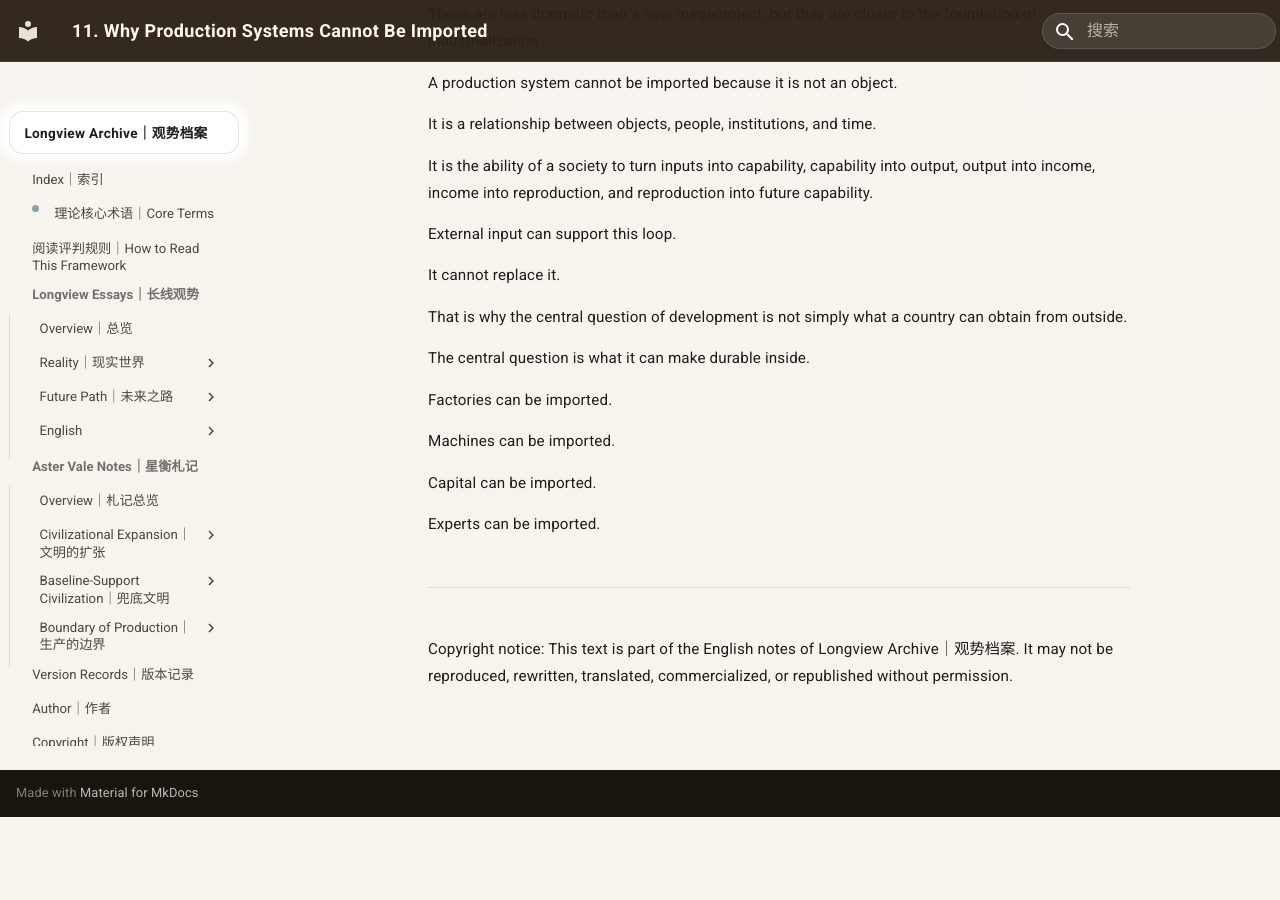
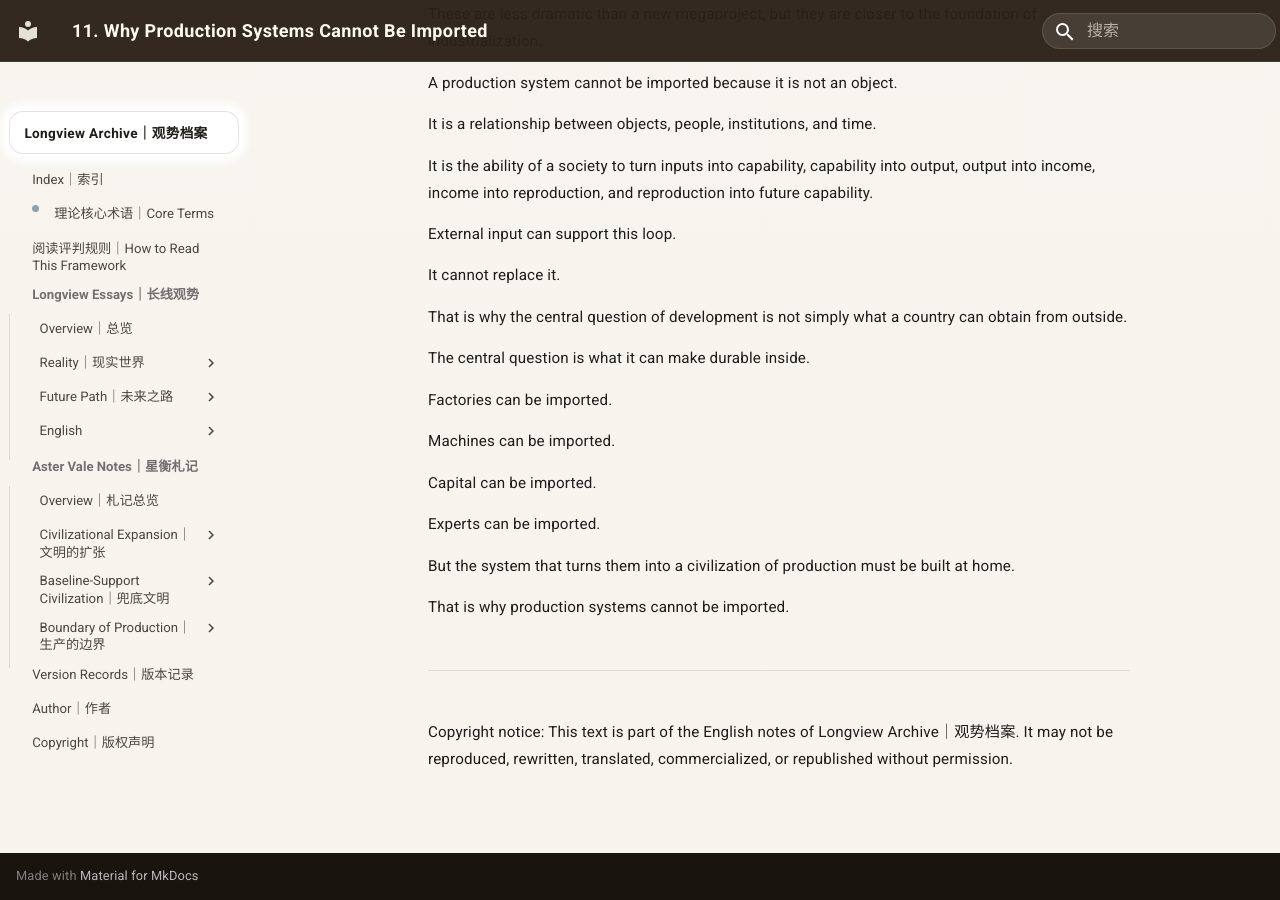
Before and after one commit to guanshi1688/longview-archive, an MkDocs documentation site: the page built from docs/essays/notes/english/Architecture/11-why-production-systems-cannot-be-imported.md, in a window 1280 px wide and 900 px high, scrolled down 6167 px. Built offline with MkDocs 1.6.1 and Material for MkDocs 9.7.7, drawn with Linux system fonts in a browser that asks for light colours; before the commit the page ends 6984 px from its top, so only the background shows below that.

Commit message:
Clarify why production systems cannot be imported
Added explanation on the necessity of building production systems locally.

```diff
--- a/docs/essays/notes/english/Architecture/11-why-production-systems-cannot-be-imported.md
+++ b/docs/essays/notes/english/Architecture/11-why-production-systems-cannot-be-imported.md
@@ -254,6 +254,10 @@ Capital can be imported.
 
 Experts can be imported.
 
+But the system that turns them into a civilization of production must be built at home.
+
+That is why production systems cannot be imported.
+
 
 ---
 
```
